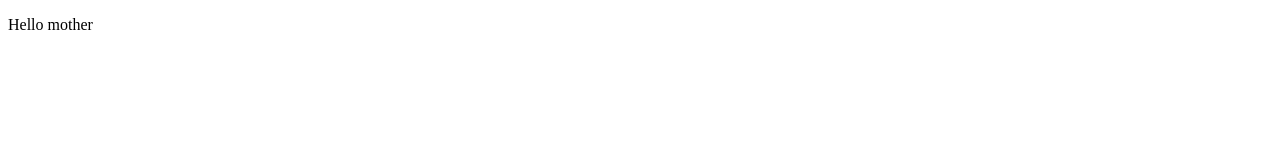
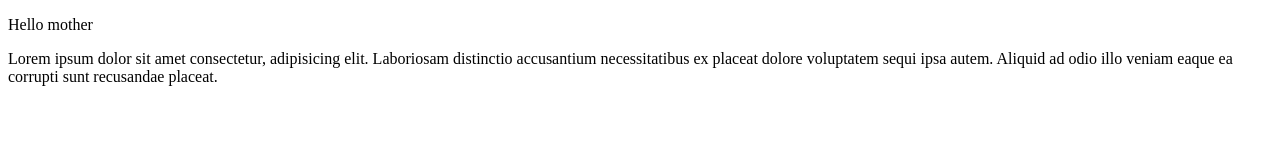
Before and after one commit to saikat20034/milestone-1, a plain HTML site: page module3.html in a window 1280 px wide. Drawn offline with Linux system fonts and the light colour scheme.

Commit message:
addd 2nd commit

```diff
--- a/module3.html
+++ b/module3.html
@@ -7,5 +7,6 @@
 </head>
 <body>
   <p>Hello mother</p>
+  <p>Lorem ipsum dolor sit amet consectetur, adipisicing elit. Laboriosam distinctio accusantium necessitatibus ex placeat dolore voluptatem sequi ipsa autem. Aliquid ad odio illo veniam eaque ea corrupti sunt recusandae placeat.</p>
 </body>
 </html>
```
